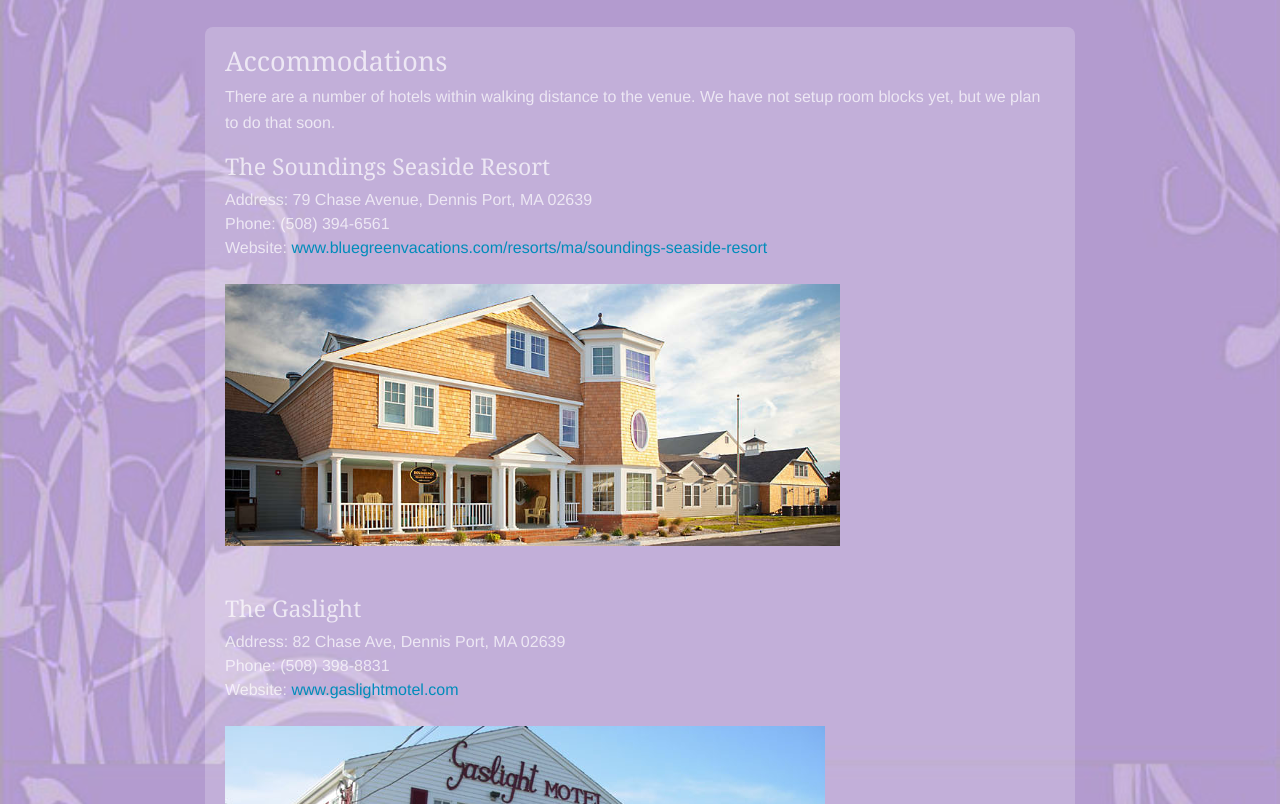
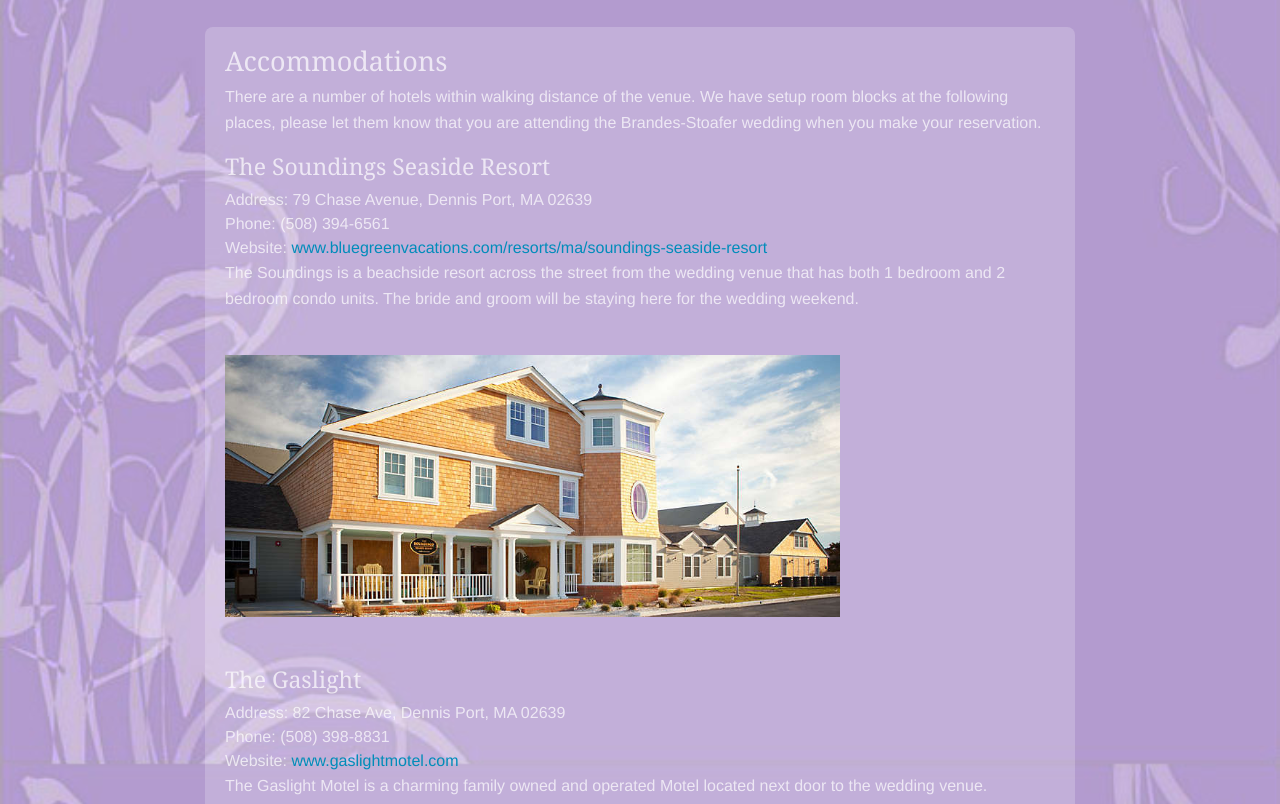
Before and after one commit to cstoafer/wedding-site, a website: page information.html in a window 1280 px wide. Shown: the part 148-952 px from the top of the page. Drawn offline with Linux system fonts and the light colour scheme.

Commit message:
added room block info

```diff
--- a/information.html
+++ b/information.html
@@ -47,13 +47,17 @@
         <div class="panel radius">
           <h3>Accommodations</h3>
           <p>
-            There are a number of hotels within walking distance to the venue.  We have not setup room blocks yet, but we plan to do that soon.
+            There are a number of hotels within walking distance of the venue.  We have setup room blocks at the following places, please let them know that you are attending the Brandes-Stoafer wedding when you make your reservation.
           </p>
 
             <h4>The Soundings Seaside Resort</h4>
             Address: 79 Chase Avenue, Dennis Port, MA 02639<br>
             Phone: (508) 394-6561<br>
-            Website: <a href="https://www.bluegreenvacations.com/resorts/ma/soundings-seaside-resort">www.bluegreenvacations.com/resorts/ma/soundings-seaside-resort</a><br><br>
+            Website: <a href="https://www.bluegreenvacations.com/resorts/ma/soundings-seaside-resort">www.bluegreenvacations.com/resorts/ma/soundings-seaside-resort</a><br>
+            <p>
+                The Soundings is a beachside resort across the street from the wedding venue that has both 1 bedroom and 2 bedroom condo units.  The bride and groom will be staying here for the wedding weekend.
+            </p>
+            <br>
             <div class="row">
               <div class="large-9 columns">
                 <img src="images/soundings-seaside-resort.jpg" />
@@ -64,7 +68,11 @@
             <h4>The Gaslight</h4>
             Address: 82 Chase Ave, Dennis Port, MA 02639<br>
             Phone: (508) 398-8831<br>
-            Website: <a href="https://www.gaslightmotel.com/">www.gaslightmotel.com</a><br><br>
+            Website: <a href="https://www.gaslightmotel.com/">www.gaslightmotel.com</a><br>
+            <p>
+                The Gaslight Motel is a charming family owned and operated Motel located next door to the wedding venue.
+            </p>
+            <br>
             <div class="row">
               <div class="large-9 columns">
                 <img src="images/gaslight.jpg" />
```
